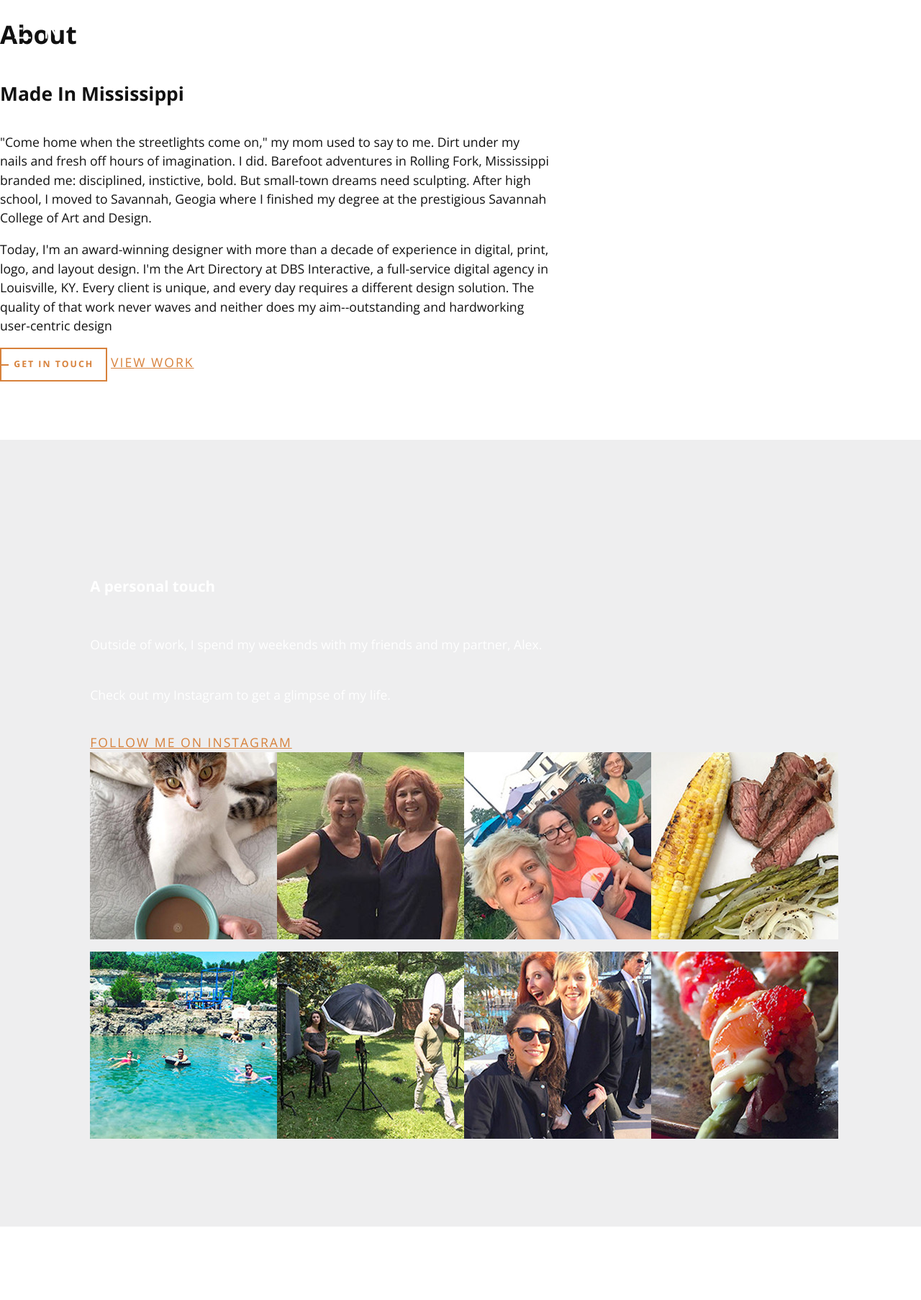
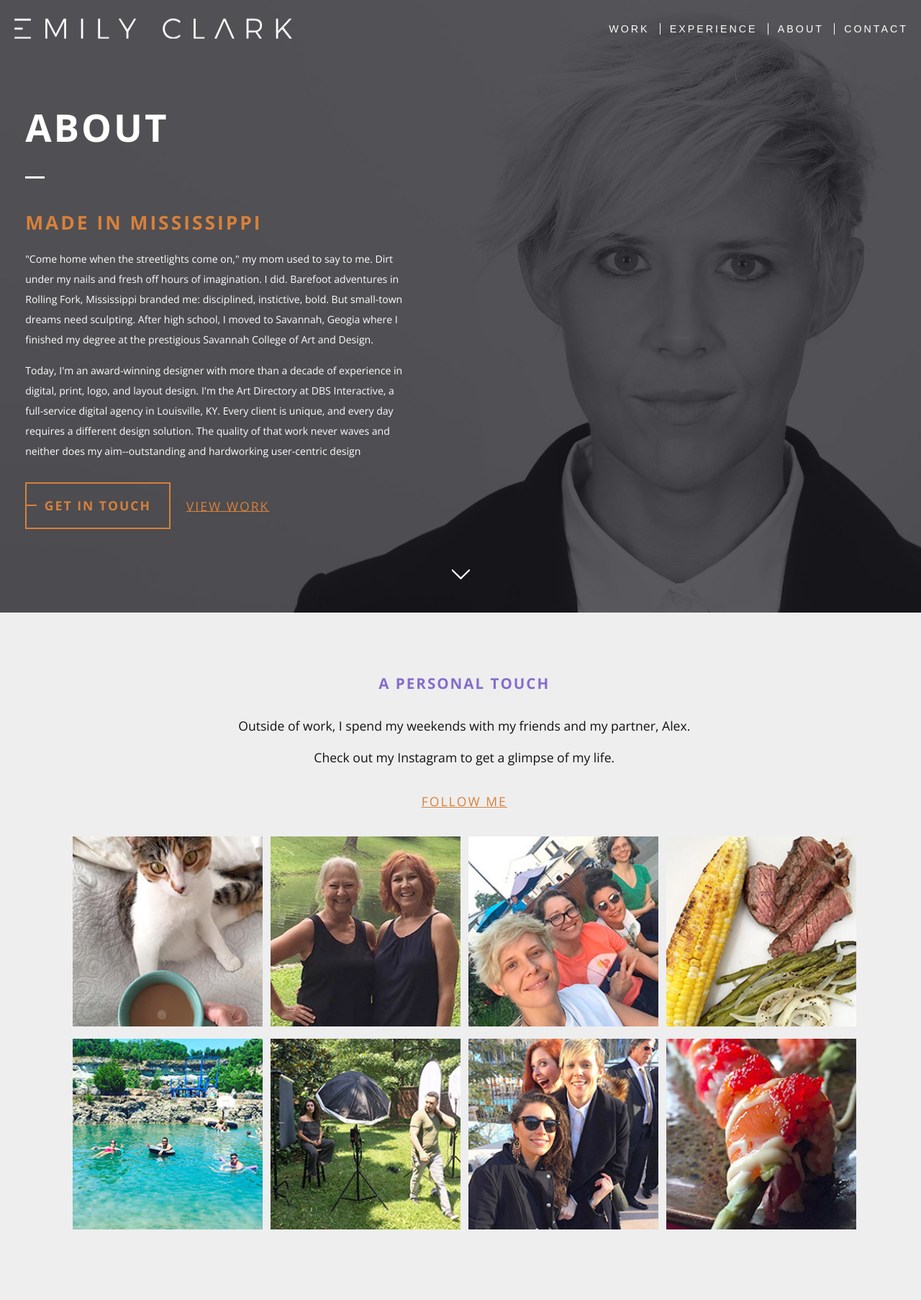
Before and after one commit to EmilyBlaineClark/emilyblaineclark.github.io, a Jekyll site: the page built from about.html, in a window 1280 px wide. Shown: the whole page at 72% size. Built offline with Jekyll 4.4.1, drawn with Linux system fonts in a browser that asks for light colours; nearby versions of some CDN libraries; before the commit the page ends 1704 px from its top, so only the background shows below that.

Commit message:
About page

```diff
--- a/_sass/_general.scss
+++ b/_sass/_general.scss
@@ -75,6 +75,14 @@
   }
 }
 
+.subtitle{
+  font-family: $opensans;
+  color: $orange;
+  text-transform: uppercase;
+  letter-spacing: 3px;
+  margin-top: 1em;
+}
+
 .page-content{
   z-index: 10;
   position: relative;
--- a/_sass/_page.scss
+++ b/_sass/_page.scss
@@ -230,7 +230,8 @@
   margin: 0 auto;
 }
 
-.page__experience-html{
+.page__experience-html,
+.page__about-html{
   .page-title{
     color: $white;
   }
@@ -242,7 +243,8 @@
   }
 }
 
-.experience-bgs{
+.experience-bgs,
+.about-bgs{
   position: absolute;
   left: 0;
   right: 0;
@@ -259,6 +261,11 @@
     right: 0;
     opacity: 0.72;
   }
+}
+
+.about-bgs:after{
+  content: "";
+  background: $charcoal;
 }
 
 .timeline-counter{
@@ -371,3 +378,36 @@
   padding-left: 1.5em;
   margin: 0;
 }
+
+
+// About page
+
+.page__about-html{
+  .page-content{
+    p{
+      margin-top: 0;
+      margin-bottom: 1em;
+      font-size: 0.8em;
+      &:last-of-type{
+        margin-bottom: 2em;
+      }
+    }
+  }
+}
+
+.personal-touch{
+  text-align: center;
+  h3{
+    color: $purple-light;
+    text-transform: uppercase;
+    letter-spacing: 2px;
+  }
+}
+.instagram-link{
+  margin-top: 1em;
+  margin-bottom: 2em;
+  display: inline-block;
+}
+.instagram-images img{
+  width: 100%;
+}
--- a/about.html
+++ b/about.html
@@ -4,32 +4,30 @@
 ---
 <div class="upper-half">
   <div class="about-bgs">
-    <img class="about-bg scale" data-scale="best-fill" data-align="center" src="/images/bg-images/about-768.jpg" srcset="/images/bg-images/about-768.jpg 700w, /images/bg-images/about-1024.jpg 1024w">
+    <img class="about-bg scale" data-scale="best-fill" data-align="center" src="/images/bg-images/about-768.jpg" srcset="/images/bg-images/about-768.jpg 700w, /images/bg-images/about-1024.jpg 900w, /images/bg-images/about-2000.jpg 1100w">
   </div>
-  <div class="flex two-700">
-    <div class="three-fifth-700">
-      <div classa="page-title">
-        <h1 class="title">About</h1>
+  <div class="flex two-1000">
+    <div class="three-fifth-1000">
+      <div class="page-content">
+        <h1 class="page-title">About</h1>
+        <h2 class="subtitle">Made In Mississippi</h2>
+        <p>"Come home when the streetlights come on," my mom used to say to me. Dirt under my nails and fresh off hours of imagination. I did. Barefoot adventures in Rolling Fork, Mississippi branded me: disciplined, instictive, bold. But small-town dreams need sculpting. After high school, I moved to Savannah, Geogia where I finished my degree at the prestigious Savannah College of Art and Design.</p>
+        <p>Today, I'm an award-winning designer with more than a decade of experience in digital, print, logo, and layout design. I'm the Art Directory at DBS Interactive, a full-service digital agency in Louisville, KY. Every client is unique, and every day requires a different design solution. The quality of that work never waves and neither does my aim--outstanding and hardworking user-centric design</p>
+        <a href="{{ '/contact' | prepend: site.baseurl }}" class="btn">Get In Touch</a>
+        <a href="{{ '/work' | prepend: site.baseurl }}">View Work</a>
       </div>
-
-      <h2>Made In Mississippi</h2>
-      <p>"Come home when the streetlights come on," my mom used to say to me. Dirt under my nails and fresh off hours of imagination. I did. Barefoot adventures in Rolling Fork, Mississippi branded me: disciplined, instictive, bold. But small-town dreams need sculpting. After high school, I moved to Savannah, Geogia where I finished my degree at the prestigious Savannah College of Art and Design.</p>
-      <p>Today, I'm an award-winning designer with more than a decade of experience in digital, print, logo, and layout design. I'm the Art Directory at DBS Interactive, a full-service digital agency in Louisville, KY. Every client is unique, and every day requires a different design solution. The quality of that work never waves and neither does my aim--outstanding and hardworking user-centric design</p>
-      <a href="#" class="btn">Get In Touch</a>
-      <a href="#">View Work</a>
     </div>
-    <div class="two-fifth-700"></div>
   </div>
 </div>
 
 <div class="lower-half">
   <div class="flex full">
-    <div class="page-content personal-touch">
+    <div class="personal-touch">
       <h3>A personal touch</h3>
       <p>Outside of work, I spend my weekends with my friends and my partner, Alex. </p><p>Check out my Instagram to get a glimpse of my life.</p>
-      <a href="#" class="instagram-link">Follow me on Instagram</a>
+      <a href="https://www.instagram.com/emilyblaineclark/" target="_blank" class="instagram-link" alt="Follow Me On Instagram">Follow me</a>
       <div>
-        <div class="flex two four-700 instagram-images">
+        <div class="flex two three-500 four-700 instagram-images">
           <div><img src="/images/instagram/alva.jpg"></div>
           <div><img src="/images/instagram/family.jpg"></div>
           <div><img src="/images/instagram/friends.jpg"></div>
```
